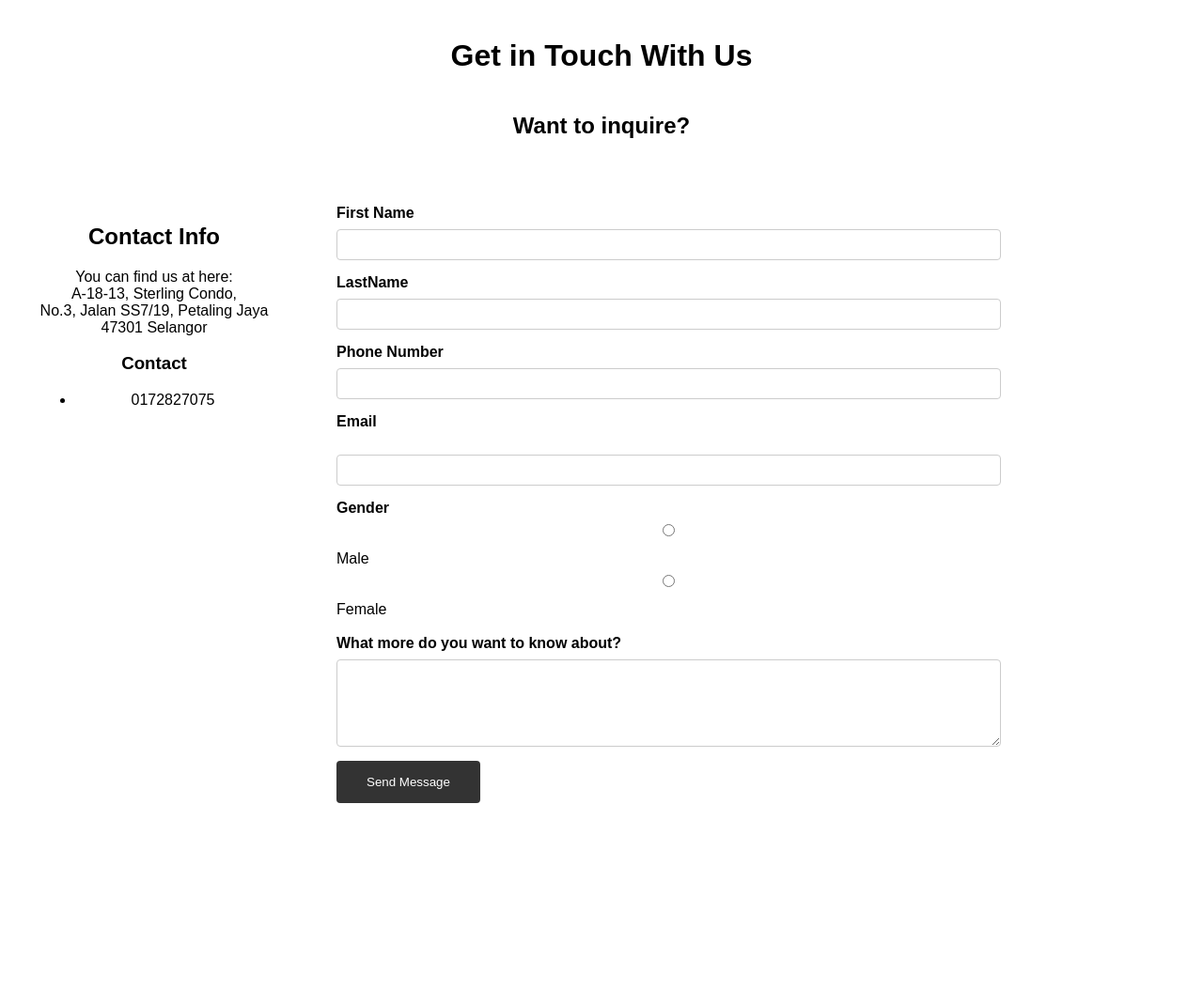
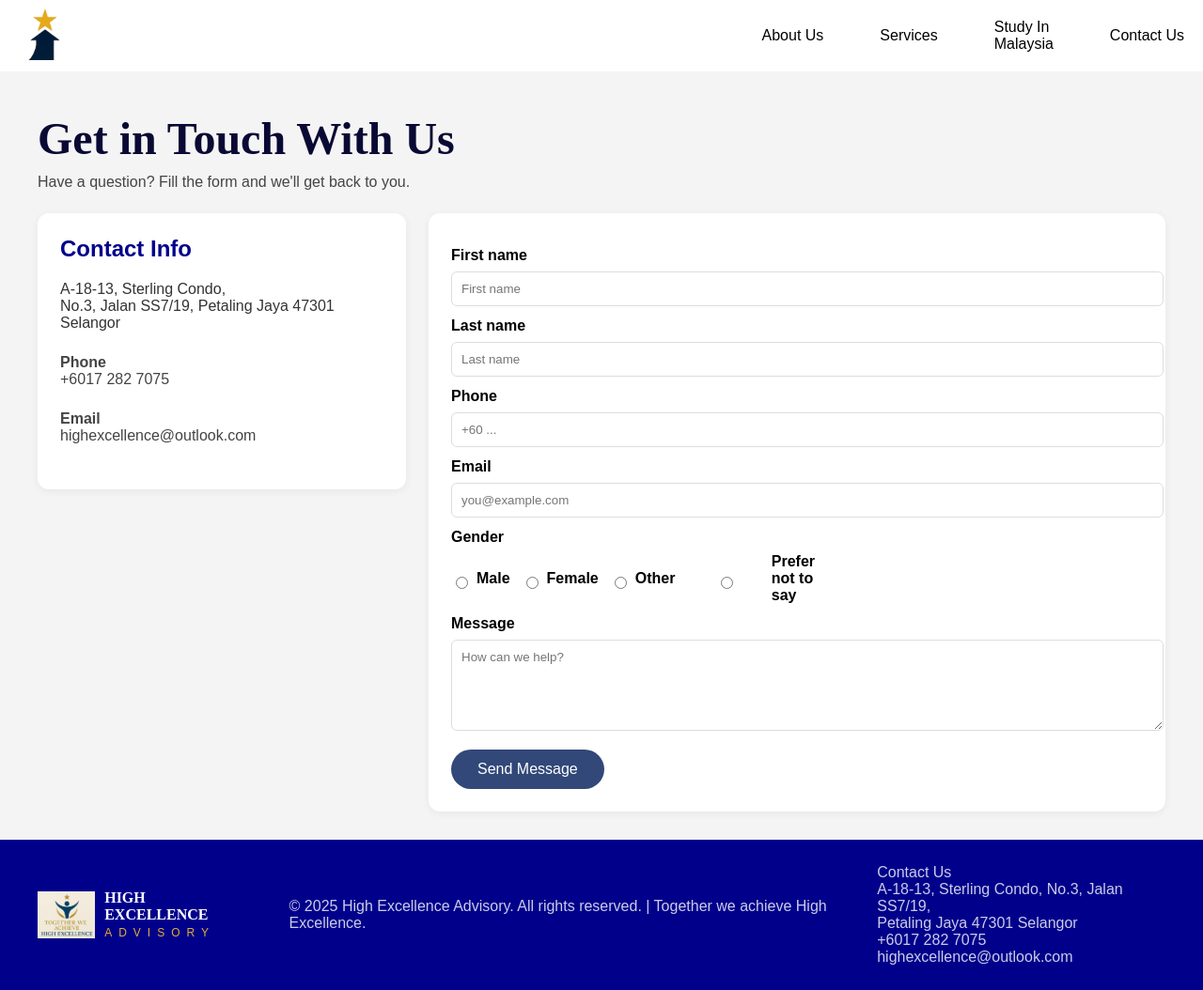
Before and after one commit to aye-thidar/High-Excelllence-Advisory-Website, a plain HTML site: page contactus.html in a window 1280 px wide. Shown: the whole page at 94% size. Before the commit the page ends 911 px from the top, so only its background shows below. Drawn offline with Linux system fonts and the light colour scheme.

Commit message:
contactus

```diff
--- a/contactus.html
+++ b/contactus.html
@@ -1,120 +1,140 @@
+<!DOCTYPE html>
     <html>
         <head>
             <title>Contact Us</title>
             <link rel="stylesheet" href="global.css">
+
             <style>
-        body {
-            font-family: Times New Roman, sans-serif;
-            margin: 0;
-            padding: 20px;
-            background-color: #ffffff;
+            /* keep layout consistent with homepage */
+            body{
+            display: flex;
+            flex-direction: column;
+            min-height: 100vh;
+            font-family: Arial, sans-serif;
             }
 
-        h1 {
-            text-align: center;
+            /* ensure fixed nav does not overlap page content; constrain content inside main-content */
+            .main-content{
+                flex: 1;
+                background-color: rgb(244, 244, 244);
+                padding-top: 90px;
+                padding-left:20px;
+                padding-right:20px;
             }
 
-        .container {
-            display: flex;
-            gap: 30px;
-            margin-top: 30px;
+            /* content wrapper: limit width and center page content while leaving footer/nav full-bleed */
+            .content-section{
+                max-width: 1200px;
+                margin: 30px auto;
+                box-sizing: border-box;
             }
+            /* page title: use the site's serif and primary heading color for consistency */
+            .content-section h1{
+                font-family: 'Times New Roman', Times, serif;
+                color: rgb(9, 9, 52);
+                font-size: 48px;
+                margin: 0 0 10px 0;
+            }
+            h1, p{ margin: 0; }
 
-        .info-box {
-            width: 20%;
-            text-align: center;
-            background: white;
-            padding: 20px;
-            border-radius: 30px;
-        }
+            .contact-grid{ display: grid; grid-template-columns: 1fr 2fr; gap: 24px; align-items: start; }
 
-        .form-box {
-            width: 60%;
-            background: white;
-            padding: 20px;
-            border-radius: 30px;
-        }
+            .card{ background: #fff; padding: 24px; border-radius: 12px; box-shadow: 0 2px 8px rgba(0,0,0,0.06); }
 
-        label {
-            font-weight: bold;
-        }
+            label{ display:block; font-weight:600; margin-top:12px; }
+            input, textarea{ width:100%; padding:10px; margin-top:8px; border:1px solid #ddd; border-radius:6px; }
+            .gender-options{ display:flex; gap:12px; align-items:center; margin-top:8px; }
+            .gender-options label{ display:inline-flex; align-items:center; gap:6px; margin:0; }
+            .btn{ margin-top:16px; padding:12px 28px; border-radius:40px; border:0; background:#314879; color:#fff; cursor:pointer; font-size:16px; }
 
-        input, textarea {
-            width: 95%;
-            padding: 8px;
-            margin: 8px 0 15px 0;
-            border: 1px solid #ccc;
-            border-radius: 4px;
-        }
+            .content-section p{ margin: 0 0 24px 0; color: #444; }
 
-        .gender-box {
-            margin-bottom: 20px;
-        }
+            .contact-grid{ display: grid; grid-template-columns: 1fr 2fr; gap: 24px; align-items: start; }
 
-        button {
-            padding: 15px 32px;
-            background-color: #333;
-            color: white;
-            border: none;
-            border-radius: 4px;
-            cursor: pointer;
-        }
+            .card h2{ color: darkblue; margin-top:0; }
 
+            /* button colors consistent with homepage */
+            .btn{ margin-top:16px; padding:12px 28px; border-radius:40px; border:0; background: rgb(49,72,121); color:#fff; cursor:pointer; font-size:16px; }
+            .btn:hover{ background: rgb(30,50,90); }
+            /* footer spacing consistent with homepage */
+            footer{ display:flex; justify-content:space-between; padding:20px 40px; background-color: darkblue; color:white; align-items:center; }
+            .footer-logo{ height:50px; }
 
             </style>
         </head>
 
         <body>
+            <nav>
+                <ul class="navigation-bar">
+                    <a href="homepage.html"><img src= "pictures/HeaLogo.png" class="brand-logo"></a>
+                    <div class="nav-links">
+                        <a href="aboutus.html"><li>About Us</li></a>
+                        <a href="services.html"><li>Services</li></a>
+                        <a href="studyinmalaysia.html"><li>Study In<br>Malaysia</li></a>
+                        <a href="contactus.html"><li>Contact Us</li></a>
+                    </div>
+                </ul>
+            </nav>
 
+            <div class="main-content">
+                <div class="content-section">
                     <h1>Get in Touch With Us</h1>
-    <h2 style="text-align:center;">Want to inquire?</h2>
+                    <p>Have a question? Fill the form and we'll get back to you.</p>
 
-    <div class="container">
-
-        <div class="info-box">
+                    <div class="contact-grid">
+                        <div class="card">
                             <h2>Contact Info</h2>
-
-            <p>You can find us at here:<br>
-            A-18-13, Sterling Condo, <br>
-            No.3, Jalan SS7/19, Petaling Jaya 47301 Selangor <br>
-            </p>
-
-            <h3>Contact</h3>
-            <ul>
-                <li>0172827075</li>
-            </ul>
+                            <p style="margin-top:10px; color:#333;">A-18-13, Sterling Condo,<br> No.3, Jalan SS7/19, Petaling Jaya 47301 Selangor</p>
+                            <p style="margin-top:12px;"><strong>Phone</strong><br>+6017 282 7075</p>
+                            <p style="margin-top:8px;"><strong>Email</strong><br>highexcellence@outlook.com</p>
                         </div>
 
-        <div class="form-box">
+                        <div class="card">
                             <form>
+                                <label for="first">First name</label>
+                                <input id="first" type="text" placeholder="First name">
 
-                <label>First Name</label><br>
-                <input type="text">
+                                <label for="last">Last name</label>
+                                <input id="last" type="text" placeholder="Last name">
 
-                <label>LastName</label><br>
-                <input type="text">
+                                <label for="phone">Phone</label>
+                                <input id="phone" type="tel" placeholder="+60 ...">
 
-                <label>Phone Number</label><br>
-                <input type="text">
-
-                <label>Email</label><br><br>
-                <input type="email">
+                                <label for="email">Email</label>
+                                <input id="email" type="email" placeholder="you@example.com">
 
                                 <label>Gender</label>
-                <div class="gender">
-                    <input type="radio" name="gender"> Male
-                    <input type="radio" name="gender"> Female
-                </div><br>
+                                <div class="gender-options" role="radiogroup" aria-label="Gender">
+                                    <label><input type="radio" name="gender" value="male"> Male</label>
+                                    <label><input type="radio" name="gender" value="female"> Female</label>
+                                    <label><input type="radio" name="gender" value="other"> Other</label>
+                                    <label><input type="radio" name="gender" value="prefer_not_say"> Prefer not to say</label>
+                                </div>
 
-                <label>What more do you want to know about?</label><br>
-                <textarea rows="5"></textarea>
+                                <label for="message">Message</label>
+                                <textarea id="message" rows="5" placeholder="How can we help?"></textarea>
 
-                <button type="submit">Send Message</button>
-
+                                <button class="btn" type="submit">Send Message</button>
                             </form>
                         </div>
+                    </div>
+                </div>
+            </div>
 
+            <footer>
+                <div class="footer-brand">
+                     <img class="footer-logo" src="pictures/footerlogo.png">
+                    <p><span class="high-excellence">HIGH EXCELLENCE</span><br><span class = "advisory smallsize">ADVISORY</span></p>
                 </div>
+
+                <p class="copyright transparent">© 2025 High Excellence Advisory. All rights reserved. | Together we achieve High Excellence.</p>
+
+                <p class="contact transparent">Contact Us<br>
+                A-18-13, Sterling Condo, No.3, Jalan SS7/19,<br> Petaling Jaya 47301 Selangor<br>
+                +6017 282 7075<br>
+                highexcellence@outlook.com <br>
+                </p>
+            </footer>
 
         </body>
     </html>
```
Also changed, not shown: studyinmalaysia.html (+0 -1 lines). Lines whose indentation alone changed are shown as unchanged.
